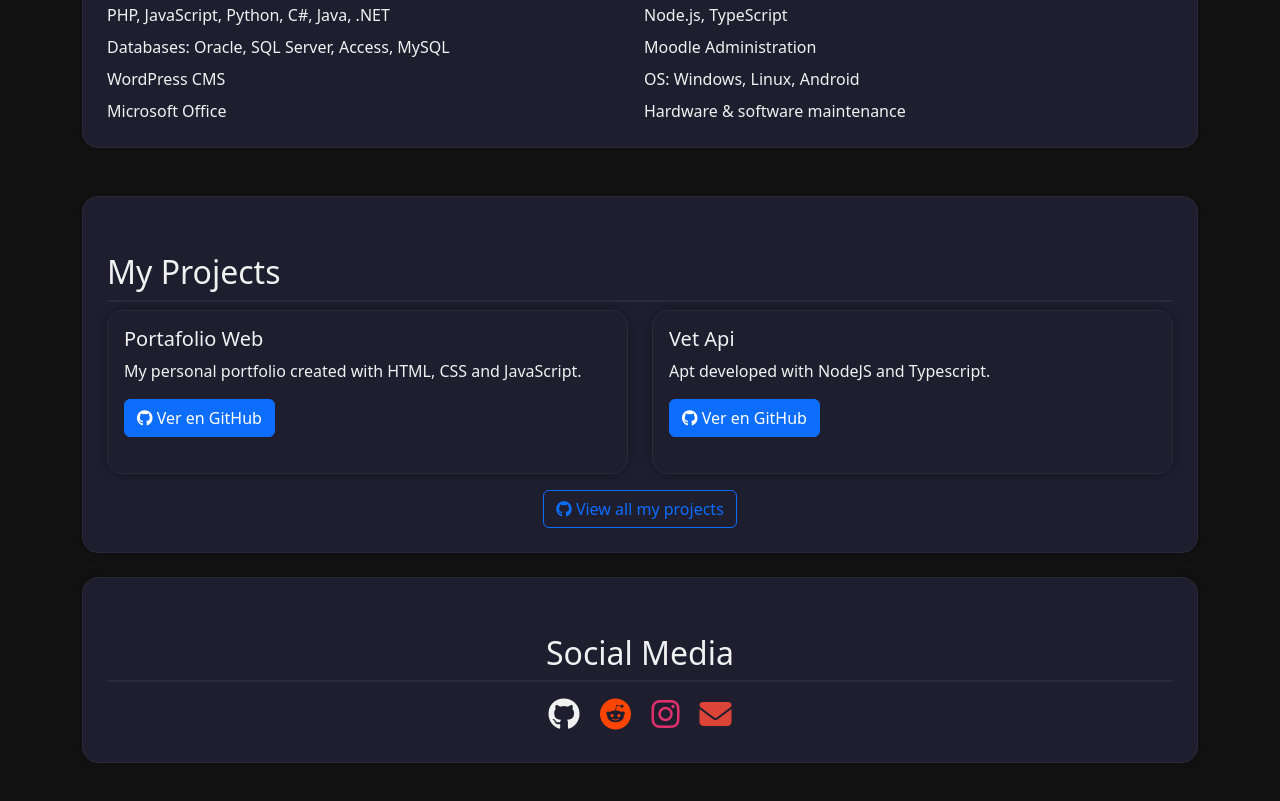
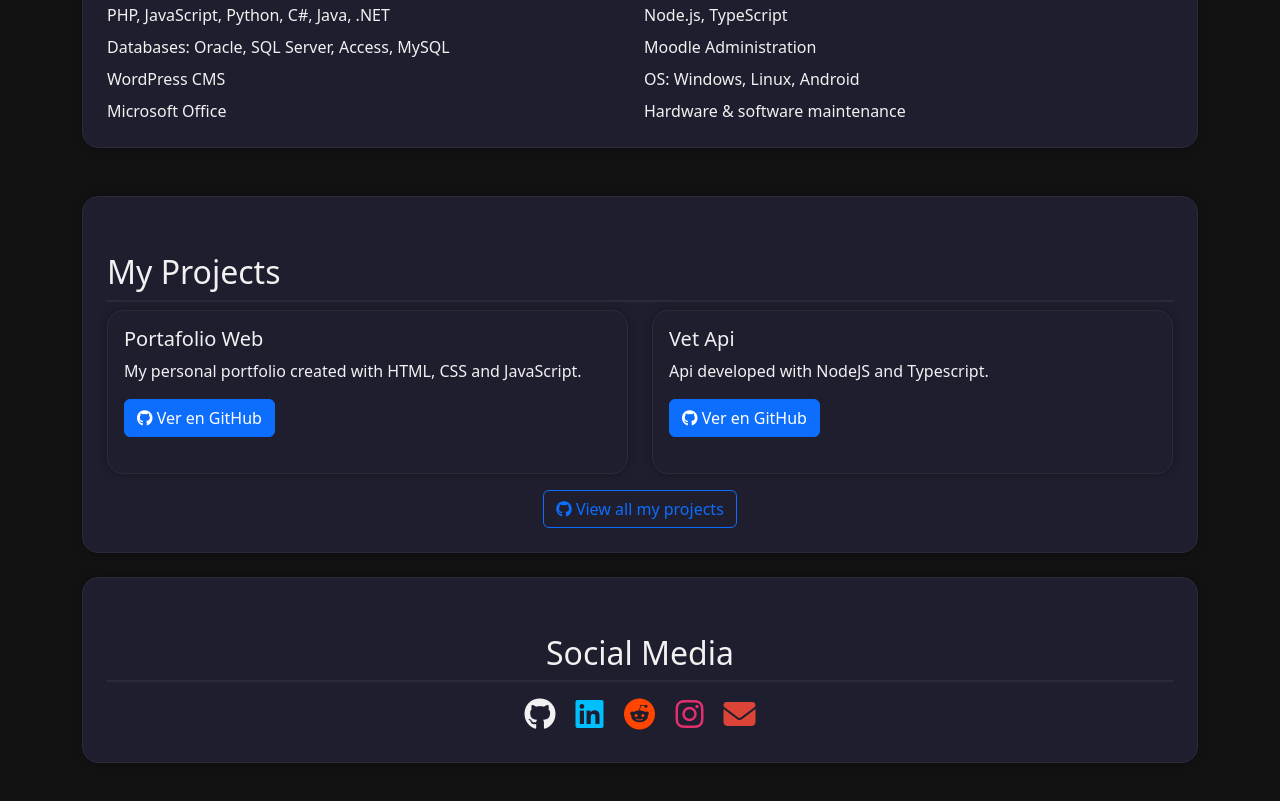
Before and after one commit to rodaravena9/portfolio, a plain HTML site: page index.html in a window 1280 px wide. Shown: the part 1814-2615 px from the top of the page. Drawn offline with nearby package versions, Linux system fonts and the light colour scheme.

Commit message:
agregar linkedin

```diff
--- a/index.html
+++ b/index.html
@@ -200,7 +200,7 @@
           <div class="card-body">
             <h5 class="card-title" data-es="Api veterinaria" data-en="Vet Api"></h5>
             <p class="card-text" data-es="Api desarrollada con nodeJs y typescript"
-               data-en="Apt developed with NodeJS and Typescript."></p>
+               data-en="Api developed with NodeJS and Typescript."></p>
             <a href="https://github.com/rodaravena9/petvet" target="_blank" class="btn btn-primary">
               <i class="fab fa-github"></i> Ver en GitHub
             </a>
@@ -224,6 +224,9 @@
     <div class="d-flex justify-content-center flex-wrap">
       <a href="https://github.com/rodaravena9" target="_blank" class="social-icons github-icon" title="GitHub">
         <i class="fab fa-github"></i>
+      </a>
+      <a href="https://www.linkedin.com/in/rodrigo-arturo-aravena-lagos-bb7b2a121/" target="_blank" class="social-icons linkedin-icon" title="LinkedIn">
+        <i class="fab fa-linkedin"></i>
       </a>
       <a href="https://www.reddit.com/user/AffectionateWorry784/" target="_blank" class="social-icons reddit-icon" title="Reddit">
         <i class="fab fa-reddit"></i>
```
